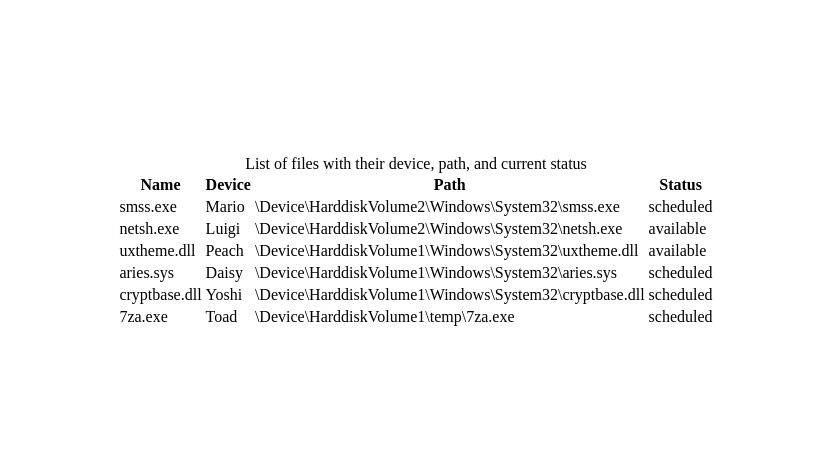
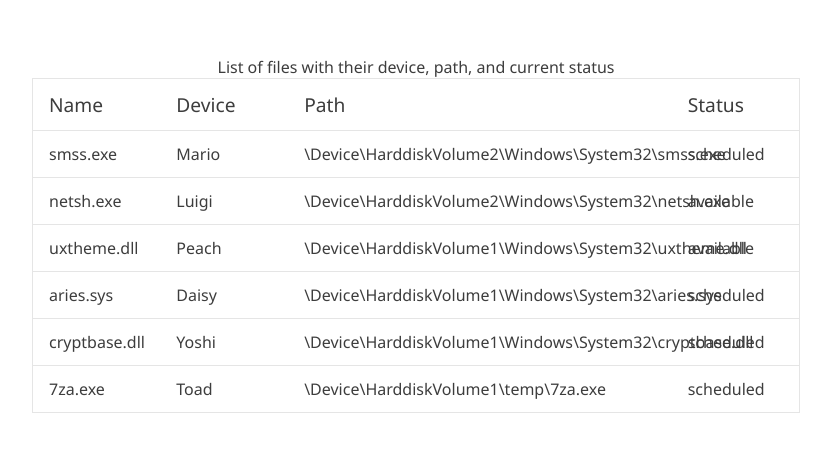
Before and after one commit to bogminic/table, an Angular app: page / in a window 1280 px wide. Shown: the part 166-618 px from the top of the page, without its empty margins (224-1055 px from the left). Built offline with nearby package versions, Linux system fonts and the light colour scheme.

Commit message:
Table styles

```diff
--- a/src/app/components/table/table.css
+++ b/src/app/components/table/table.css
@@ -0,0 +1,29 @@
+table {
+  width: 100%;
+  table-layout: fixed;
+  border-collapse: collapse;
+  font-family: var(--font-family);
+  font-size: var(--font-size);
+  background-color: #fff;
+  color: var(--text-color);
+  border: 1px solid var(--border-color);
+}
+
+thead {
+  font-size: var(--font-size-large);
+}
+
+th {
+  font-weight: normal;
+}
+
+th,
+td {
+  padding: 12px 16px;
+  text-align: left;
+  border-bottom: 1px solid var(--border-color);
+}
+
+tr:hover {
+  background-color: var(--border-hover-color);
+}
--- a/src/app/components/table/table.html
+++ b/src/app/components/table/table.html
@@ -9,7 +9,7 @@
   <thead>
     <tr>
       @for (header of colDefs(); track $index) {
-      <th scope="col" id="col-{{ $index }}" aria-sort="none">{{ header.headerName }}</th>
+      <th scope="col" id="col-{{ $index }}" [style.width]="header.width"  aria-sort="none">{{ header.headerName }}</th>
       }
     </tr>
   </thead>
--- a/src/app/components/table/table.types.ts
+++ b/src/app/components/table/table.types.ts
@@ -1,6 +1,7 @@
 export interface ColDef {
   field: string;
   headerName: string;
+  width?: string;
 };
 
 export interface TableRow {
--- a/src/app/pages/home-page/home-page.css
+++ b/src/app/pages/home-page/home-page.css
@@ -3,4 +3,6 @@
     display: flex;
     align-items: center;
     justify-content: center;
+    width: 60dvw;
+    margin: 0 auto;
 }
--- a/src/app/pages/home-page/home-page.ts
+++ b/src/app/pages/home-page/home-page.ts
@@ -56,7 +56,7 @@ export class HomePage {
   columnDefs: ColDef[] = [
     { field: 'name', headerName: 'Name' },
     { field: 'device', headerName: 'Device' },
-    { field: 'path', headerName: 'Path' },
+    { field: 'path', headerName: 'Path', width: '50%' },
     { field: 'status', headerName: 'Status' },
   ];
 }
--- a/src/styles.css
+++ b/src/styles.css
@@ -1 +1,18 @@
-/* You can add global styles to this file, and also import other style files */
+/* Variables */
+:root {
+  --text-color: #3d3d3d;
+  --border-color: #e5e5e5;
+  --border-hover-color: #eee;
+
+  --font-family: 'Segoe UI', Tahoma, Geneva, Verdana, sans-serif;
+  --font-size: 1rem;
+  --font-size-large: 1.2rem;
+}
+
+/* Global Styles */
+
+* {
+  box-sizing: border-box;
+  margin: 0;
+  padding: 0;
+}
```
